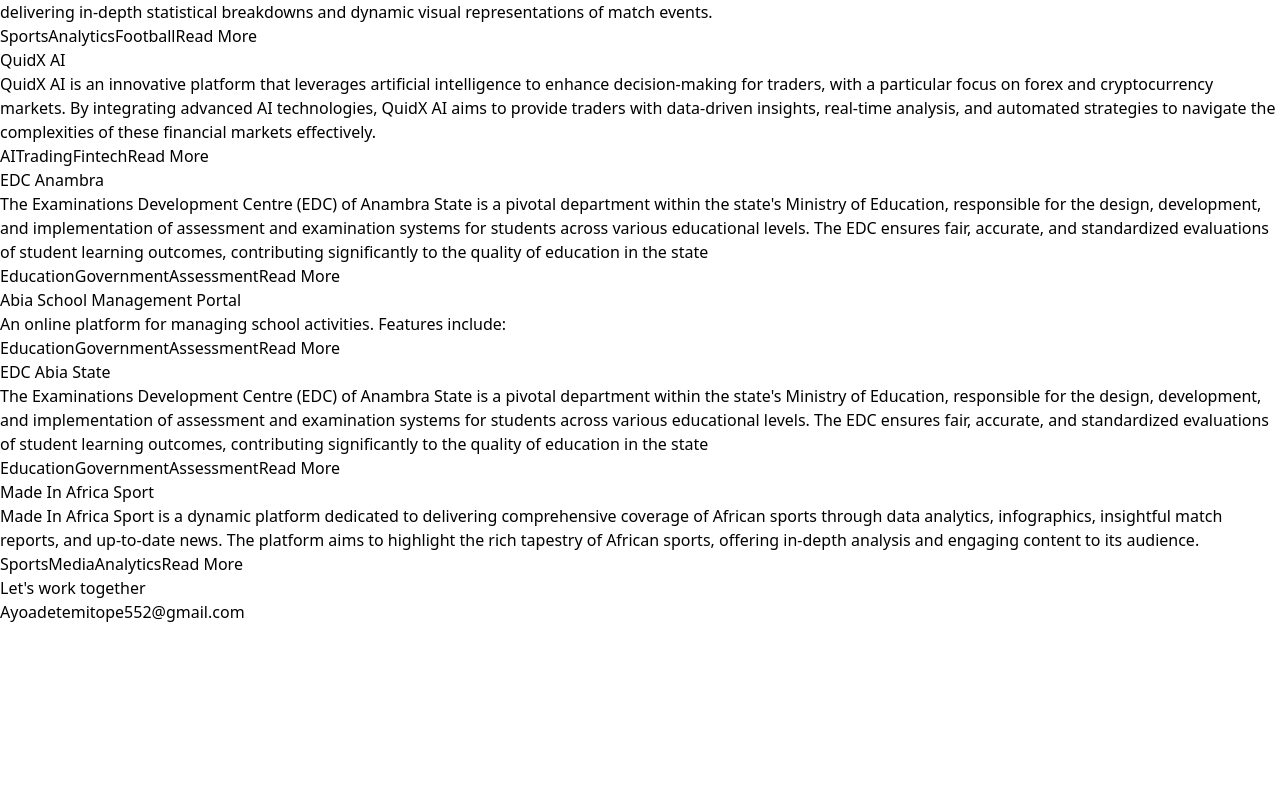
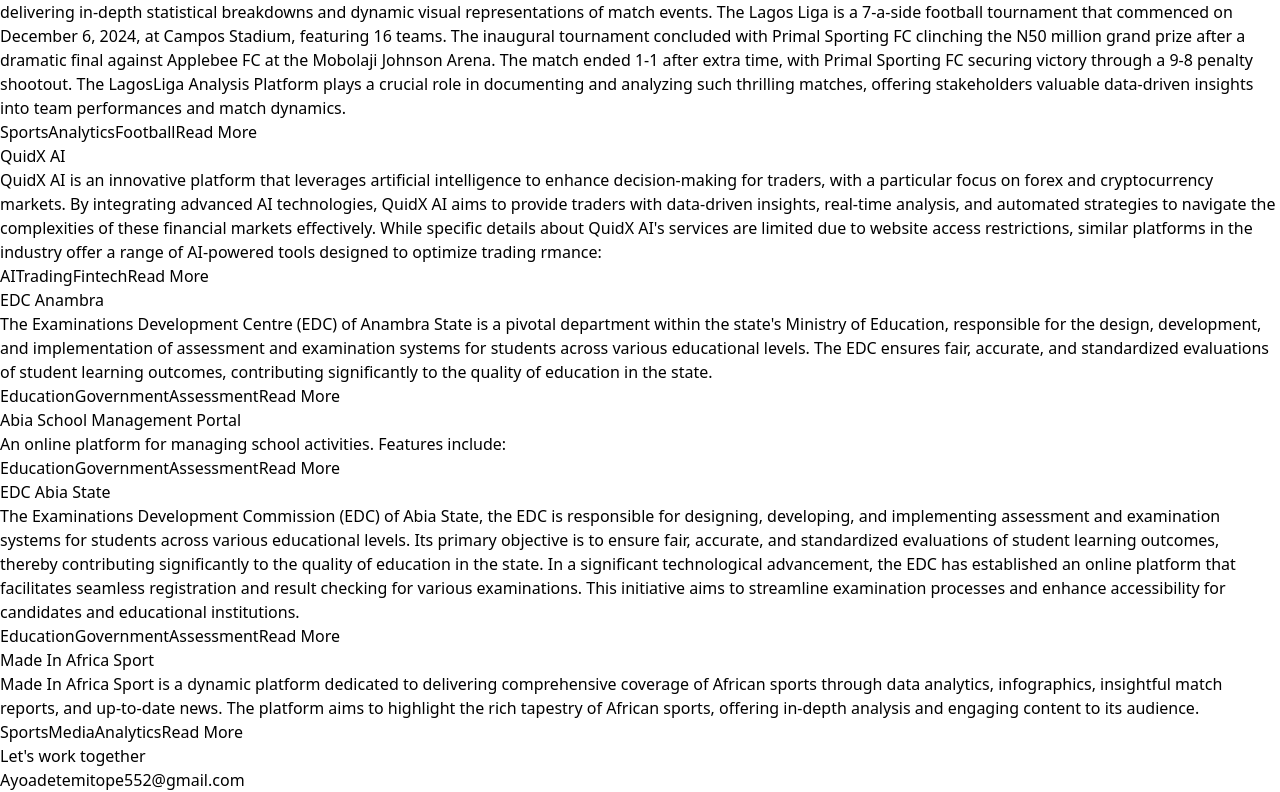
Before and after one commit to jerrytope/portfolio-Tpe, a React (Vite) app: page / in a window 1280 px wide. Shown: the part 1614-2406 px from the top of the page. Before the commit the page ends 2238 px from the top, so only its background shows below. Built offline with nearby package versions, Linux system fonts and the light colour scheme.

Commit message:
Portfolio Done

```diff
--- a/src/components/Projects.jsx
+++ b/src/components/Projects.jsx
@@ -26,14 +26,14 @@
         "School Inventory Management: Assists in tracking and managing school resources and financial transactions.",
         "E-Library: Provides access to a vast collection of electronic books and educational materials, fostering a love for learning.",
         "Auto Timetable Generation: Simplifies the creation of class schedules with an intuitive timetable generator",
-        "Results to SMS: Allows schools to send students' results directly to parents via SMS, ensuring timely communication."
+        "Results to SMS: Allows schools to send students' results directly to parents via SMS, ensuring timely communication"
       ],
       link: "https://platformeduportal.com/",
       tags: ["Education", "SaaS", "Management"]
     },
     {
       title: "LagosLiga Analysis Platform",
-      description: "The LagosLiga Analysis Platform, hosted at lagosliga.madeinafricasport.com, is a dedicated analytics site for the Lagos Liga competition. It offers comprehensive analysis of all games, utilizing 48 distinct data points to provide real-time insights and visualizations. This platform enhances the experience for fans, coaches, and analysts by delivering in-depth statistical breakdowns and dynamic visual representations of match events.",
+      description: "The LagosLiga Analysis Platform, hosted at lagosliga.madeinafricasport.com, is a dedicated analytics site for the Lagos Liga competition. It offers comprehensive analysis of all games, utilizing 48 distinct data points to provide real-time insights and visualizations. This platform enhances the experience for fans, coaches, and analysts by delivering in-depth statistical breakdowns and dynamic visual representations of match events. The Lagos Liga is a 7-a-side football tournament that commenced on December 6, 2024, at Campos Stadium, featuring 16 teams. The inaugural tournament concluded with Primal Sporting FC clinching the N50 million grand prize after a dramatic final against Applebee FC at the Mobolaji Johnson Arena. The match ended 1-1 after extra time, with Primal Sporting FC securing victory through a 9-8 penalty shootout. The LagosLiga Analysis Platform plays a crucial role in documenting and analyzing such thrilling matches, offering stakeholders valuable data-driven insights into team performances and match dynamics.",
       features: [
         "Real-time match insights",
         "Dynamic visual representations",
@@ -46,7 +46,7 @@
     },
     {
       title: "QuidX AI",
-      description: "QuidX AI is an innovative platform that leverages artificial intelligence to enhance decision-making for traders, with a particular focus on forex and cryptocurrency markets. By integrating advanced AI technologies, QuidX AI aims to provide traders with data-driven insights, real-time analysis, and automated strategies to navigate the complexities of these financial markets effectively.",
+      description: "QuidX AI is an innovative platform that leverages artificial intelligence to enhance decision-making for traders, with a particular focus on forex and cryptocurrency markets. By integrating advanced AI technologies, QuidX AI aims to provide traders with data-driven insights, real-time analysis, and automated strategies to navigate the complexities of these financial markets effectively. While specific details about QuidX AI's services are limited due to website access restrictions, similar platforms in the industry offer a range of AI-powered tools designed to optimize trading  rmance:",
       features: [
         "Data-driven insights",
         "Real-time market analysis",
@@ -59,7 +59,7 @@
     },
     {
       title: "EDC Anambra",
-      description: "The Examinations Development Centre (EDC) of Anambra State is a pivotal department within the state's Ministry of Education, responsible for the design, development, and implementation of assessment and examination systems for students across various educational levels. The EDC ensures fair, accurate, and standardized evaluations of student learning outcomes, contributing significantly to the quality of education in the state",
+      description: "The Examinations Development Centre (EDC) of Anambra State is a pivotal department within the state's Ministry of Education, responsible for the design, development, and implementation of assessment and examination systems for students across various educational levels. The EDC ensures fair, accurate, and standardized evaluations of student learning outcomes, contributing significantly to the quality of education in the state.",
       features: [
         "Online examination registration",
         "Result checking portal",
@@ -82,12 +82,11 @@
     },
     {
       title: "EDC Abia State",
-      description: "The Examinations Development Centre (EDC) of Anambra State is a pivotal department within the state's Ministry of Education, responsible for the design, development, and implementation of assessment and examination systems for students across various educational levels. The EDC ensures fair, accurate, and standardized evaluations of student learning outcomes, contributing significantly to the quality of education in the state",
+      description: "The Examinations Development Commission (EDC) of Abia State, the EDC is responsible for designing, developing, and implementing assessment and examination systems for students across various educational levels. Its primary objective is to ensure fair, accurate, and standardized evaluations of student learning outcomes, thereby contributing significantly to the quality of education in the state. In a significant technological advancement, the EDC has established an online platform that facilitates seamless registration and result checking for various examinations. This initiative aims to streamline examination processes and enhance accessibility for candidates and educational institutions.",
       features: [
         "Examination registration",
         "Result verification",
         "Certificate management",
-        "Payment processing",
         "Administrative tools"
       ],
       link: "https://edcabiastate.com/",
@@ -97,9 +96,14 @@
       title: "Made In Africa Sport",
       description: "Made In Africa Sport is a dynamic platform dedicated to delivering comprehensive coverage of African sports through data analytics, infographics, insightful match reports, and up-to-date news. The platform aims to highlight the rich tapestry of African sports, offering in-depth analysis and engaging content to its audience.",
       features: [
-        "Data-Driven Insights: Utilizing advanced data analytics for detailed statistical breakdowns",
-        "Comprehensive Coverage: Coverage of various sports including football, tennis, athletics",
-        "Engaging Content: Match previews, reviews, and feature articles",
+        "Data-Driven Insights: Utilizing advanced data analytics, Made In Africa Sport provides detailed statistical breakdowns and visualizations, enhancing the understanding of various sports events across the continent.",
+        "Comprehensive Coverage: The platform covers a wide array of sports, including football, tennis, athletics, table tennis, and Paralympics, ensuring that diverse athletic disciplines receive attention.",
+        "Engaging Content: Readers can access match previews, reviews, and feature articles that delve into the narratives shaping African sports, offering both informative and captivating content.",
+      ],
+      highlights: [
+        "CAF Awards 2024: An analysis discussing why Ademola Lookman is considered Africa’s premier footballer in 2024.",
+        "Lagos Liga Updates: Coverage of the Lagos Liga tournament, including Applebee FC's decisive 3-0 victory over Krypton FC, showcasing the platform's commitment to grassroots football.",
+        "National Sports Festival Preparations: Reports on the Ogun State Cricket Association unveiling its teams and upgraded facilities ahead of the 2024 National Sports Festival, reflecting the platform's dedication to a broad spectrum of sports.",
       ],
       link: "https://madeinafricasport.com/",
       tags: ["Sports", "Media", "Analytics"]
```
Also changed, not shown: src/components/HeroSection.jsx (+10 -13 lines).
